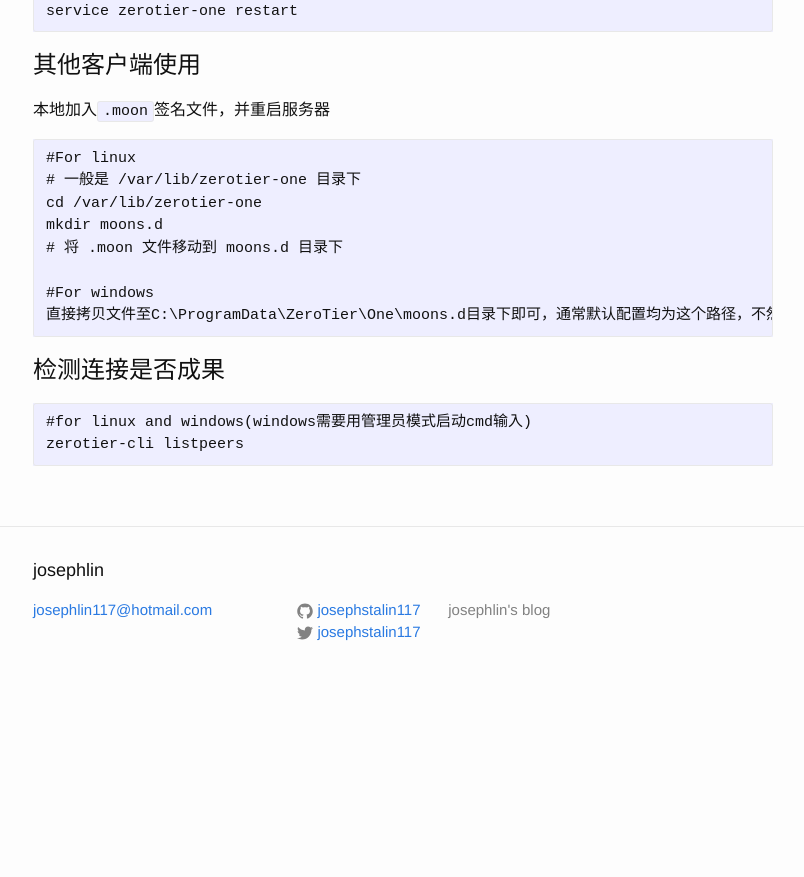
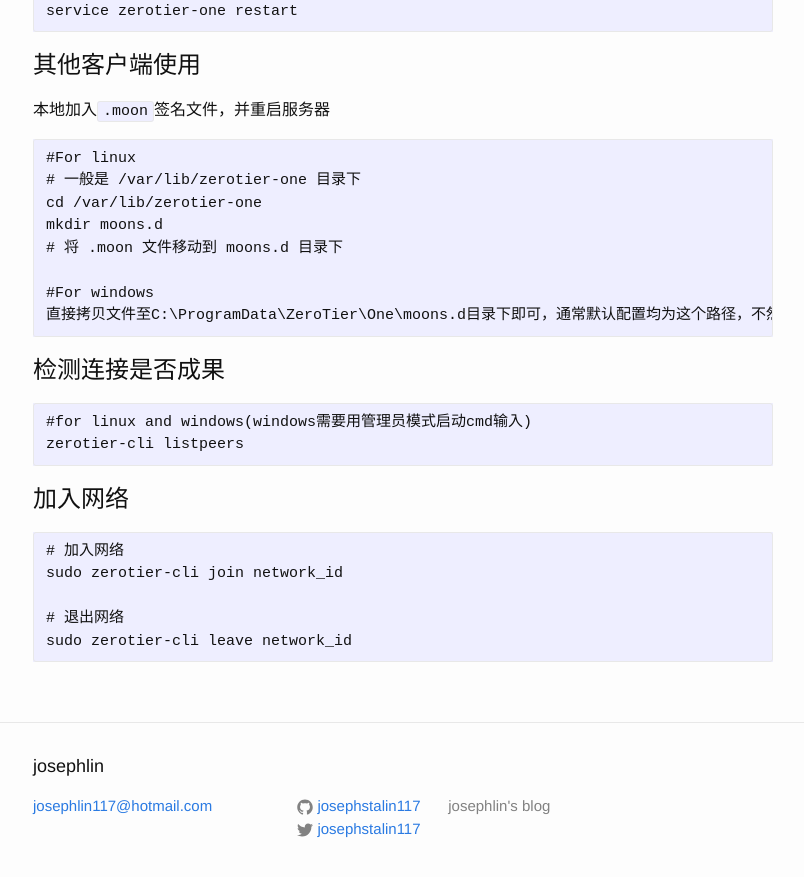
Before and after one commit to josephstalin117/josephstalin117.github.io, a Jekyll site: the page built from _posts/2023-6-23-zerotier.markdown, in a window 1280 px wide and 900 px high, scrolled down 1278 px. Shown: the top 877 px of the window, without its empty margins (237-1041 px from the left). Built offline with Jekyll 4.4.1, drawn with Linux system fonts in a browser that asks for light colours; before the commit the page ends 1982 px from its top, so only the background shows below that.

Commit message:
add join network

````diff
--- a/_posts/2023-6-23-zerotier.markdown
+++ b/_posts/2023-6-23-zerotier.markdown
@@ -80,3 +80,12 @@
 #for linux and windows(windows需要用管理员模式启动cmd输入)
 zerotier-cli listpeers
 ```
+
+# 加入网络
+```
+# 加入网络
+sudo zerotier-cli join network_id
+
+# 退出网络
+sudo zerotier-cli leave network_id
+```
````
